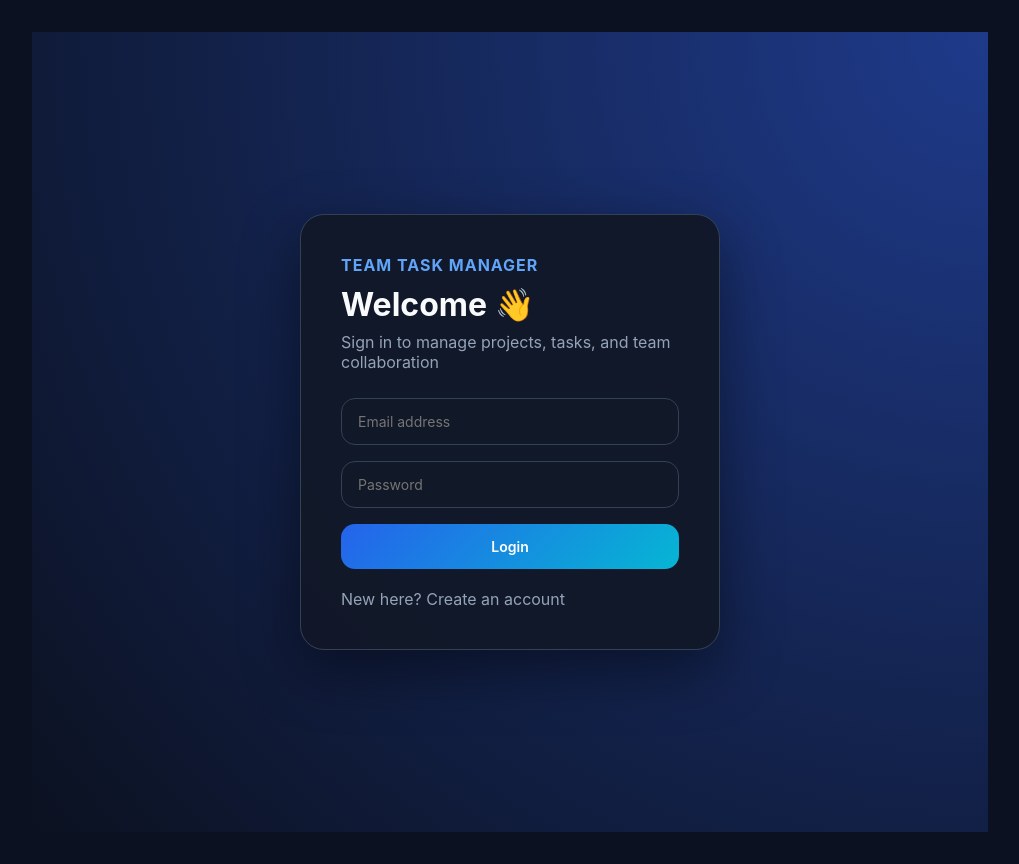
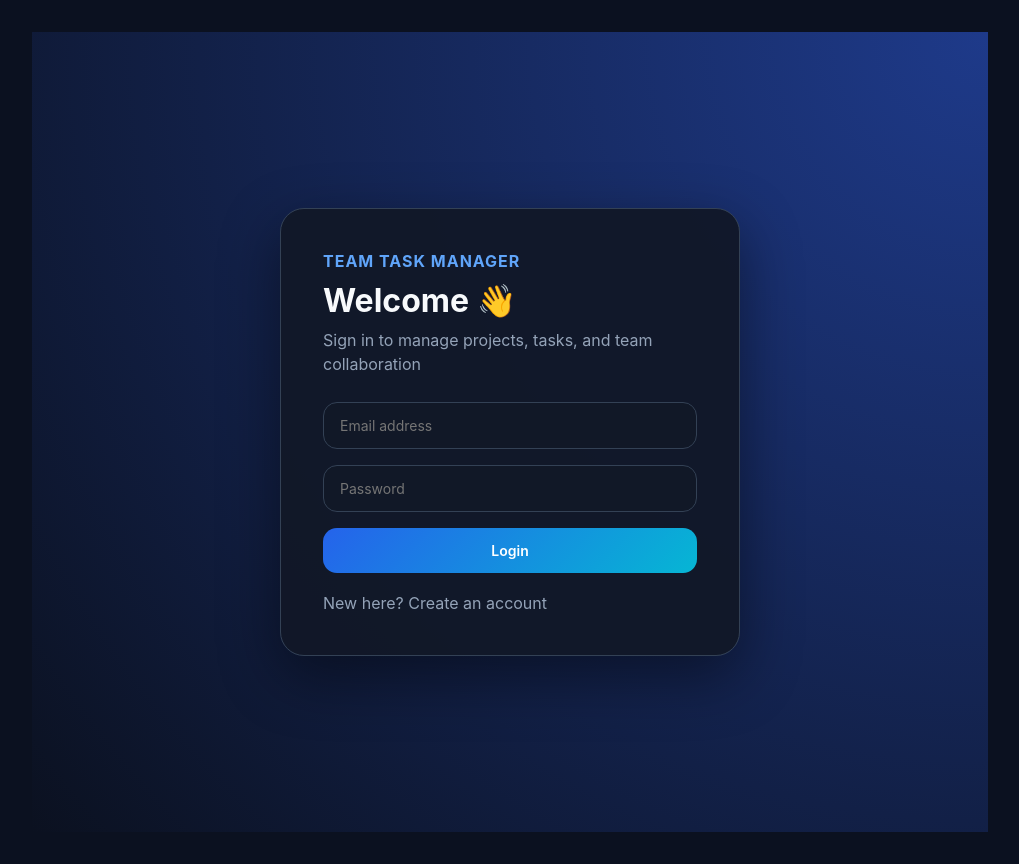
Before and after one commit to sreeamara7/team-task-manager, a React (Vite) app in the folder client/: page / in a window 1280 px wide. Shown: the whole page, without its empty margins (260-1279 px from the left). Built offline with nearby package versions, Linux system fonts and the light colour scheme; no server answers.

Commit message:
fix auth page centering

```diff
--- a/client/src/index.css
+++ b/client/src/index.css
@@ -5,10 +5,20 @@
   font-family: Inter, "Segoe UI", sans-serif;
 }
 
+html,
+body,
+#root {
+  width: 100%;
+  min-height: 100%;
+  margin: 0;
+  padding: 0;
+}
+
 body {
   background: #0b1120;
   color: #f8fafc;
   min-height: 100vh;
+  overflow-x: hidden;
 }
 
 a {
@@ -129,15 +139,18 @@ button {
 
 .auth-wrapper {
   min-height: 100vh;
+  width: 100%;
   display: flex;
   justify-content: center;
   align-items: center;
+  padding: 20px;
   background: radial-gradient(circle at top right, #1e3a8a, #0b1120);
 }
 
 .auth-box {
-  width: 420px;
-  padding: 40px;
+  width: 100%;
+  max-width: 460px;
+  padding: 42px;
   border-radius: 24px;
   background: rgba(17, 24, 39, 0.95);
   border: 1px solid #334155;
@@ -152,6 +165,7 @@ button {
 .auth-subtitle {
   color: #94a3b8;
   margin-bottom: 26px;
+  line-height: 1.5;
 }
 
 .auth-form {
@@ -182,14 +196,19 @@ button {
   font-weight: bold;
 }
 
+@media (max-width: 1000px) {
+  .dashboard-layout {
+    grid-template-columns: 1fr !important;
+  }
+}
+
 @media (max-width: 900px) {
   .main-content {
     margin-left: 0;
     padding: 20px;
   }
-}
-@media (max-width: 1000px) {
-  .dashboard-layout {
-    grid-template-columns: 1fr !important;
+
+  .auth-box {
+    padding: 28px;
   }
 }
```
